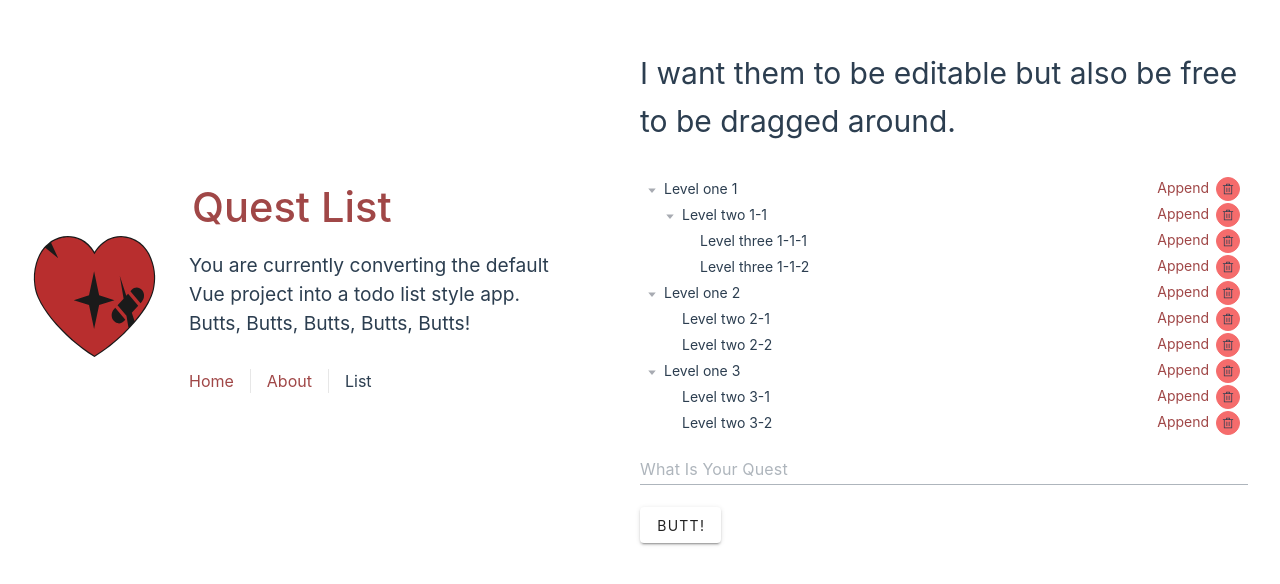
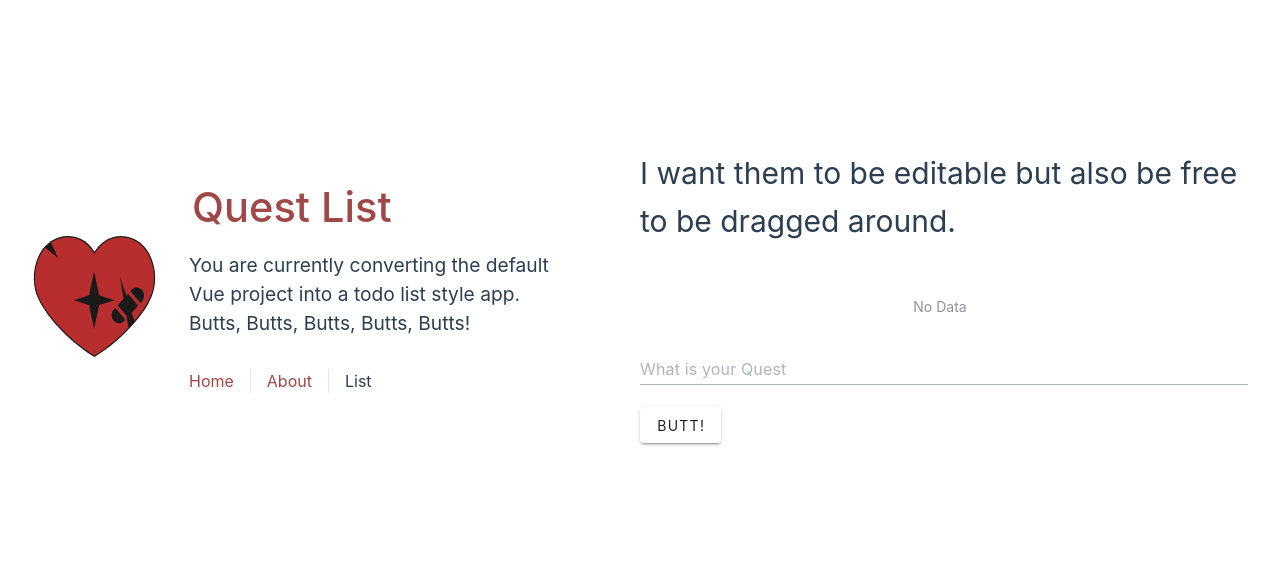
Before and after one commit to isandrocks/questlist, a Vue app: page /list in a window 1280 px wide. Shown: the part 104-688 px from the top of the page. Built offline with nearby package versions, Linux system fonts and the light colour scheme.

Commit message:
Refactor DragTrees component and add dynamic placeholder

```diff
--- a/src/components/DragTrees.vue
+++ b/src/components/DragTrees.vue
@@ -12,7 +12,7 @@ interface Tree {
   label: string
   children?: Tree[]
 }
-let id = 1000
+
 
 const handleDragStart = (node: Node, ev: DragEvents) => {
   console.log('drag start', node)
@@ -51,71 +51,29 @@ const handleDrop = (
   console.log('tree drop:', dropNode.label, dropType)
 }
 
-const dataSource = ref<Tree[]>([
-  {
-    id: 1,
-    label: 'Level one 1',
-    children: [
-      {
-        id: 4,
-        label: 'Level two 1-1',
-        children: [
-          {
-            id: 9,
-            label: 'Level three 1-1-1',
-          },
-          {
-            id: 10,
-            label: 'Level three 1-1-2',
-          },
-        ],
-      },
-    ],
-  },
-  {
-    id: 2,
-    label: 'Level one 2',
-    children: [
-      {
-        id: 5,
-        label: 'Level two 2-1',
-      },
-      {
-        id: 6,
-        label: 'Level two 2-2',
-      },
-    ],
-  },
-  {
-    id: 3,
-    label: 'Level one 3',
-    children: [
-      {
-        id: 7,
-        label: 'Level two 3-1',
-      },
-      {
-        id: 8,
-        label: 'Level two 3-2',
-      },
-    ],
-  },
-])
+const dataSource = ref<Tree[]>([])
 
 const textFieldValue = ref('')
 
-const handleButtonClick = () => {
-  console.log('Text field value:', textFieldValue.value);
-  console.log(dataSource);
+const resetTextField = () => {
+  textFieldValue.value = ''
 }
 
 const append = (data: Tree) => {
-  const newChild = { id: id++, label: textFieldValue.value, children: [] }
+  const newChild = { id: Date.now(), label: textFieldValue.value, children: [] }
   if (!data.children) {
     data.children = []
   }
   data.children.push(newChild)
   dataSource.value = [...dataSource.value]
+  resetTextField()
+}
+
+const appendRoot = () => {
+  const newChild = { id: Date.now(), label: textFieldValue.value, children: [] }
+  dataSource.value.push(newChild)
+  console.log(dataSource.value)
+  resetTextField()
 }
 
 const remove = (node: Node, data: Tree) => {
@@ -125,6 +83,16 @@ const remove = (node: Node, data: Tree) => {
   children.splice(index, 1)
   dataSource.value = [...dataSource.value]
 }
+
+const getRandomIndex = (array: string[]) => {
+  return Math.floor(Math.random() * array.length)
+}
+
+const dynamicPlaceholder = () => {
+  const quotes = ["What is your Quest", "What is your Quest", "What is your Quest", "What is your Quest", "What is your Quest", "What is your Quest", "What is your Quest", "What is your Quest", "What is your Quest", "What Is the Airspeed Velocity of an Unladen Swallow"]
+  return quotes[getRandomIndex(quotes)]
+}
+
 </script>
 
 <template>
@@ -151,8 +119,8 @@ const remove = (node: Node, data: Tree) => {
         </span>
       </template>
   </el-tree>
-  <v-text-field v-model="textFieldValue" clearable label="" variant="underlined" placeholder="What Is Your Quest"></v-text-field>
-  <v-btn @click="handleButtonClick">
+  <v-text-field v-model="textFieldValue" clearable label="" variant="underlined" :placeholder="dynamicPlaceholder()" ></v-text-field>
+  <v-btn @click="appendRoot()">
     Butt!
   </v-btn>
 </template>
--- a/src/views/ListView.vue
+++ b/src/views/ListView.vue
@@ -1,6 +1,5 @@
 <script setup>
 import DragTrees from '../components/DragTrees.vue'
-import TextInput from '../components/TextInput.vue'
 </script>
 
 <template>
```
